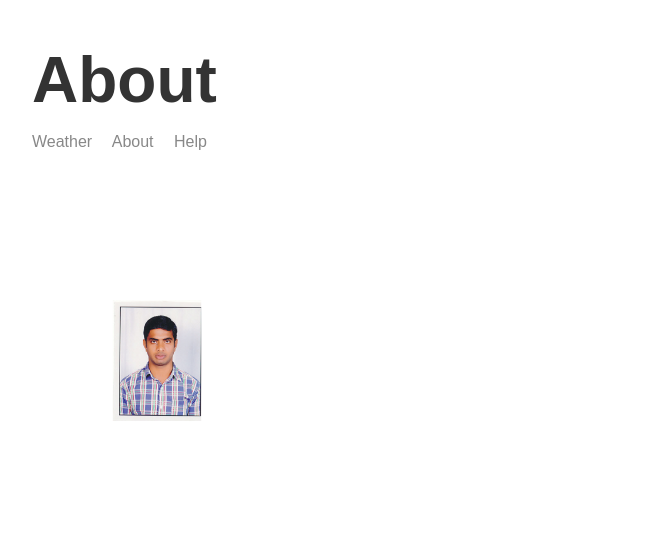
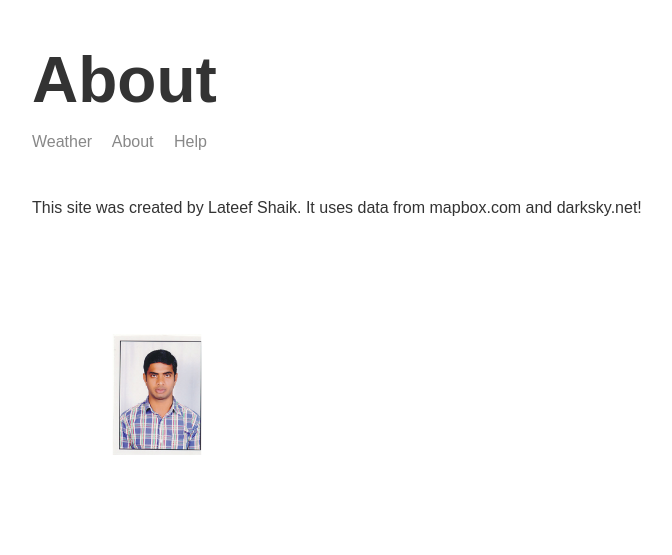
Before and after one commit to sh244091/node3-weather-website, a Node server app: page /about in a window 1280 px wide. Shown: the top 555 px of the page, without its empty margins (283-955 px from the left). Run offline with Node 20, Linux system fonts and the light colour scheme.

Commit message:
Add about text

```diff
--- a/templates/views/about.hbs
+++ b/templates/views/about.hbs
@@ -8,6 +8,8 @@
 <body>
     <div class="main-content">
     {{>header}}
+
+    <p>This site was created by Lateef Shaik. It uses data from mapbox.com and darksky.net!</p>
     <img class="portrait" src="/img/lateef.png">
     </div>
     {{>footer}}
```
